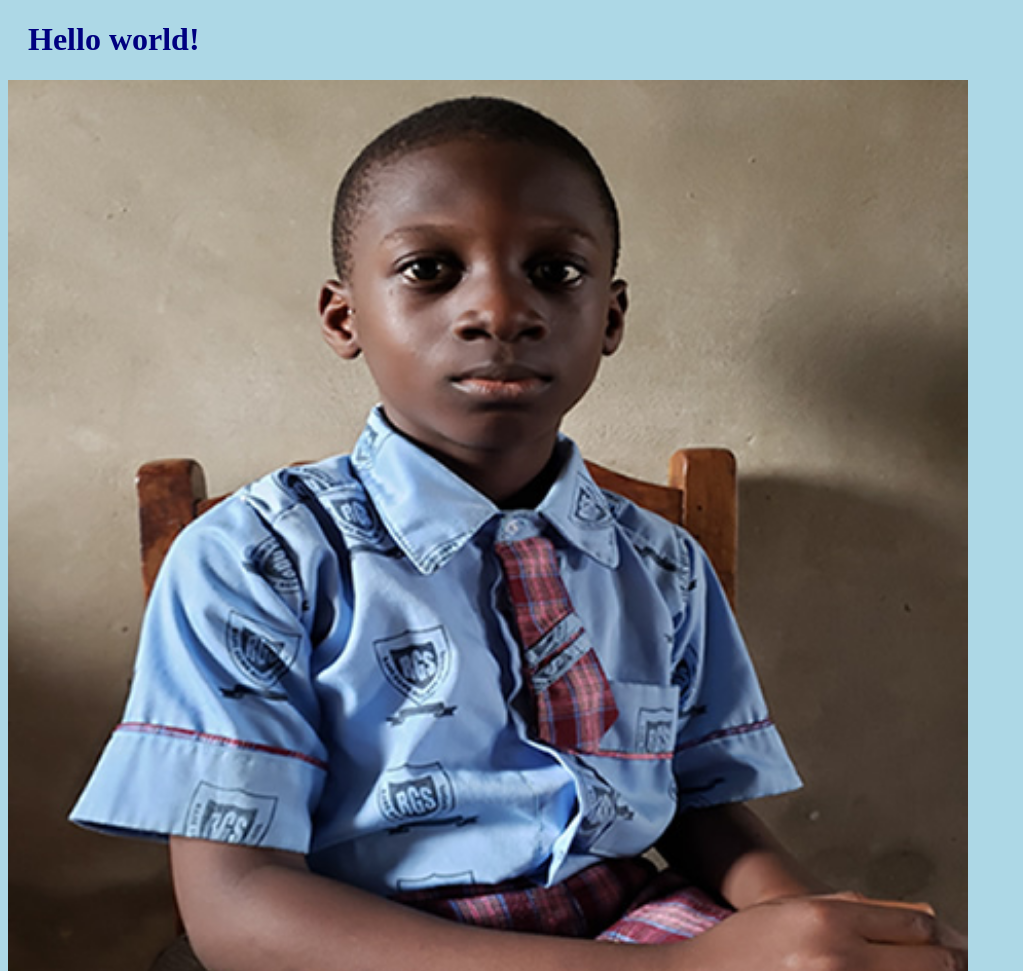
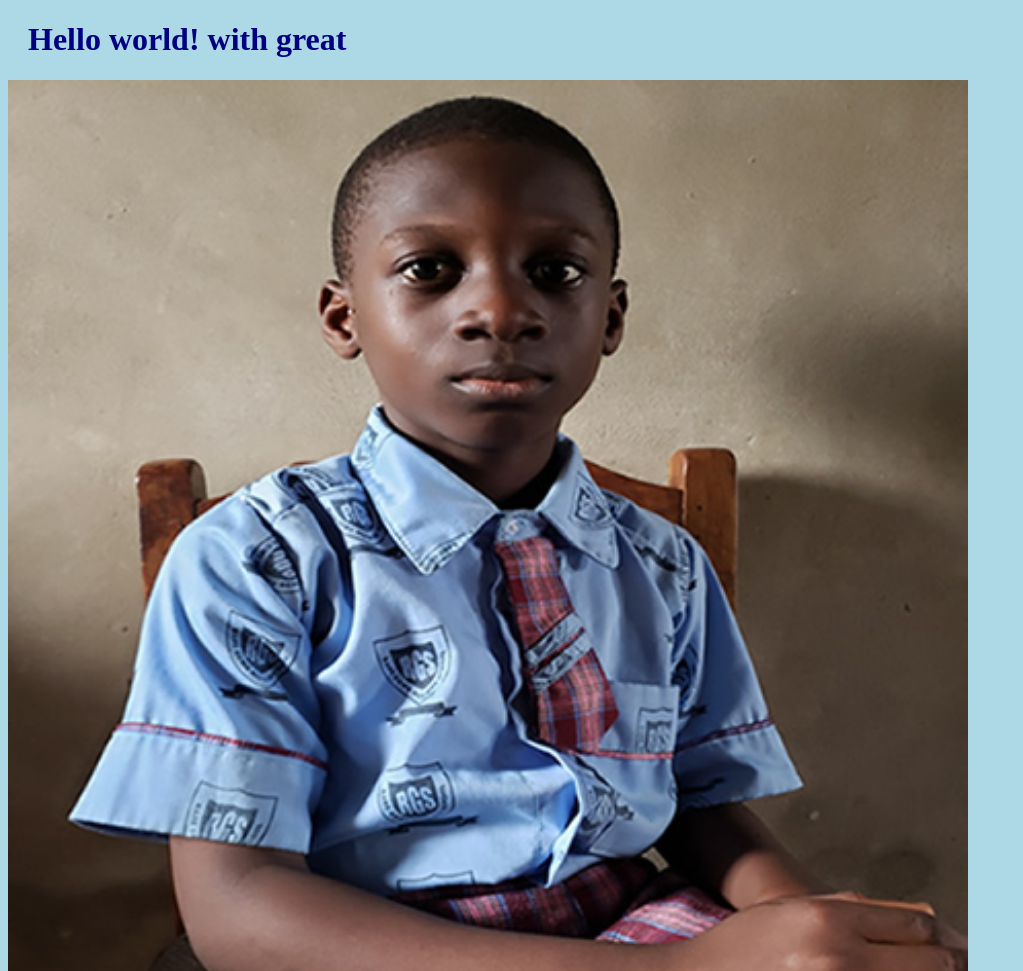
Before and after one commit to johnotuyinka/Hello-World, a plain HTML site: page index.html in a window 1280 px wide. Shown: the top 971 px of the page, without its empty margins (0-1023 px from the left). Drawn offline with Linux system fonts and the light colour scheme.

Commit message:
push trial

```diff
--- a/index.html
+++ b/index.html
@@ -6,7 +6,7 @@
 </head>
 <body>
 
-<h1>Hello world!</h1>
+<h1>Hello world! with great</h1>
 <div><img src="img_hello_world.jpg" alt="Hello World from Space" style="width:100%;max-width:960px"></div>
 <p>This is the first file in my new Git Repo.</p>
 <p>This line is here to show how merging works.</p>
```
